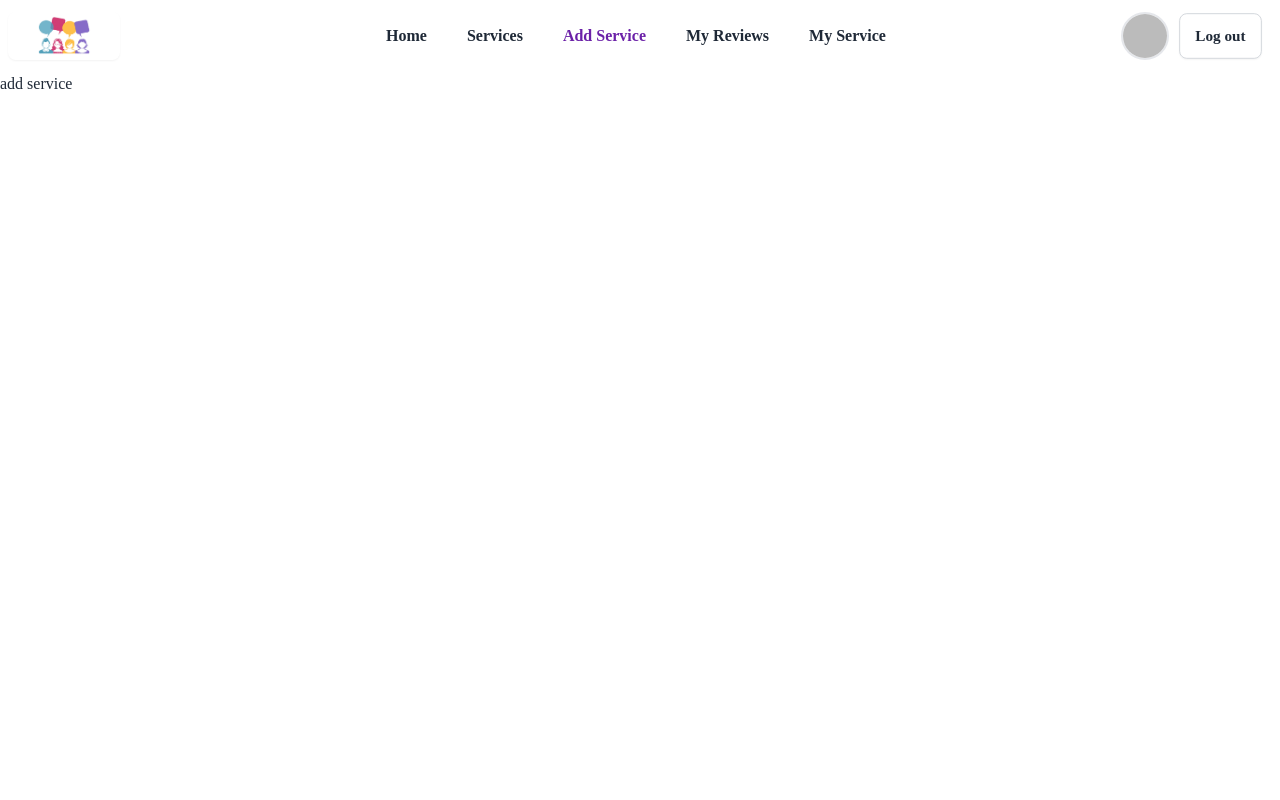
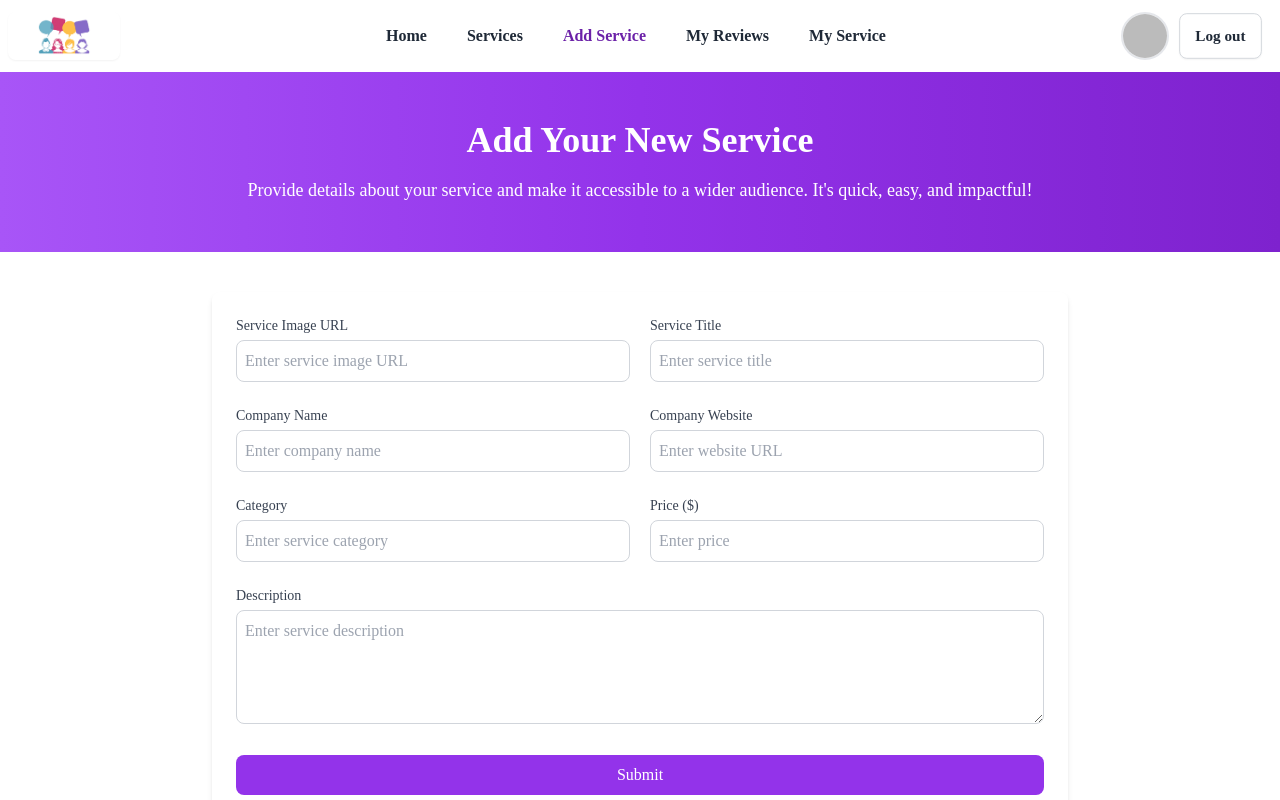
Before and after one commit to Shazzad501/Service-web-client, a React (Vite) app: page /add-service in a window 1280 px wide. Shown: the top 800 px of the page. Built offline with nearby package versions, Linux system fonts and the light colour scheme; no server answers; sample sign-in values are in the browser's storage; a web font is replaced by a local one.

Commit message:
Add service done

```diff
--- a/src/pages/AddService.jsx
+++ b/src/pages/AddService.jsx
@@ -1,9 +1,172 @@
-import React from 'react';
+import React, { useContext, useState } from 'react';
+import axios from 'axios';
+import { AuthContext } from '../provider/AuthProvider';
+import toast from 'react-hot-toast';
 
 const AddService = () => {
+  const { user } = useContext(AuthContext);
+
+  const [formData, setFormData] = useState({
+    serviceImage: '',
+    serviceTitle: '',
+    companyName: '',
+    website: '',
+    description: '',
+    category: '',
+    price: '',
+  });
+
+  const handleChange = (e) => {
+    const { name, value } = e.target;
+    setFormData({ ...formData, [name]: value });
+  };
+
+  const handleSubmit = (e) => {
+    e.preventDefault();
+
+    const addedDate = new Date().toISOString().split('T')[0];
+
+    const serviceData = {
+      ...formData,
+      userEmail: user?.email || '',
+      addedDate,
+    };
+    axios
+      .post('http://localhost:5000/services', serviceData)
+      .then((res) => {
+        if (res.insertedId) {
+          toast.success('Service added successfully!');
+          setFormData({
+            serviceImage: '',
+            serviceTitle: '',
+            companyName: '',
+            website: '',
+            description: '',
+            category: '',
+            price: '',
+          });
+        }
+      })
+      .catch((err) => {
+        toast.error(`An error occurred while submitting the service ${err}`);
+      });
+  };
+
   return (
     <div>
-      add service
+      <div className="bg-gradient-to-r from-purple-500 via-purple-600 to-purple-700 text-white py-12">
+      <div className="max-w-6xl mx-auto text-center px-5">
+        <h1 className="text-4xl font-bold mb-4">Add Your New Service</h1>
+        <p className="text-lg">
+          Provide details about your service and make it accessible to a wider audience. It's quick, easy, and impactful!
+        </p>
+      </div>
+    </div>
+      <div className="max-w-4xl mx-auto px-5 py-10">
+        <form onSubmit={handleSubmit} className="bg-white shadow-md rounded-lg p-6 space-y-6">
+          <div className='flex flex-col md:flex-row gap-5'>
+            {/* Service Image */}
+            <div className='md:w-1/2'>
+              <label className="block text-sm font-medium text-gray-700 mb-1">Service Image URL</label>
+              <input
+                type="url"
+                name="serviceImage"
+                value={formData.serviceImage}
+                onChange={handleChange}
+                placeholder="Enter service image URL"
+                className="w-full border border-gray-300 rounded-lg p-2 focus:ring-2 focus:ring-purple-500"
+              />
+            </div>
+            {/* Service Title */}
+            <div className='md:w-1/2'>
+              <label className="block text-sm font-medium text-gray-700 mb-1">Service Title</label>
+              <input
+                type="text"
+                name="serviceTitle"
+                value={formData.serviceTitle}
+                onChange={handleChange}
+                placeholder="Enter service title"
+                className="w-full border border-gray-300 rounded-lg p-2 focus:ring-2 focus:ring-purple-500"
+              />
+            </div>
+          </div>
+
+          <div className='flex flex-col md:flex-row gap-5'>
+            {/* Company Name */}
+            <div className='md:w-1/2'>
+              <label className="block text-sm font-medium text-gray-700 mb-1">Company Name</label>
+              <input
+                type="text"
+                name="companyName"
+                value={formData.companyName}
+                onChange={handleChange}
+                placeholder="Enter company name"
+                className="w-full border border-gray-300 rounded-lg p-2 focus:ring-2 focus:ring-purple-500"
+              />
+            </div>
+            {/* Website */}
+            <div className='md:w-1/2'>
+              <label className="block text-sm font-medium text-gray-700 mb-1">Company Website</label>
+              <input
+                type="url"
+                name="website"
+                value={formData.website}
+                onChange={handleChange}
+                placeholder="Enter website URL"
+                className="w-full border border-gray-300 rounded-lg p-2 focus:ring-2 focus:ring-purple-500"
+              />
+            </div>
+          </div>
+
+          <div className='flex flex-col md:flex-row gap-5'>
+             {/* Category */}
+              <div className='md:w-1/2'>
+                <label className="block text-sm font-medium text-gray-700 mb-1">Category</label>
+                <input
+                  type="text"
+                  name="category"
+                  value={formData.category}
+                  onChange={handleChange}
+                  placeholder="Enter service category"
+                  className="w-full border border-gray-300 rounded-lg p-2 focus:ring-2 focus:ring-purple-500"
+                />
+              </div>
+              {/* Price */}
+              <div className='md:w-1/2'>
+                <label className="block text-sm font-medium text-gray-700 mb-1">Price ($)</label>
+                <input
+                  type="number"
+                  name="price"
+                  value={formData.price}
+                  onChange={handleChange}
+                  placeholder="Enter price"
+                  className="w-full border border-gray-300 rounded-lg p-2 focus:ring-2 focus:ring-purple-500"
+                />
+              </div>
+          </div>
+
+          {/* Description */}
+          <div>
+            <label className="block text-sm font-medium text-gray-700 mb-1">Description</label>
+            <textarea
+              name="description"
+              value={formData.description}
+              onChange={handleChange}
+              placeholder="Enter service description"
+              className="w-full border border-gray-300 rounded-lg p-2 focus:ring-2 focus:ring-purple-500"
+              rows="4"
+            ></textarea>
+          </div>
+
+          {/* Submit Button */}
+          <button
+            type="submit"
+            className="w-full bg-purple-600 text-white py-2 rounded-lg hover:bg-purple-700 focus:ring-2 focus:ring-purple-500"
+          >
+            Submit
+          </button>
+        </form>
+      </div>
     </div>
   );
 };
```
